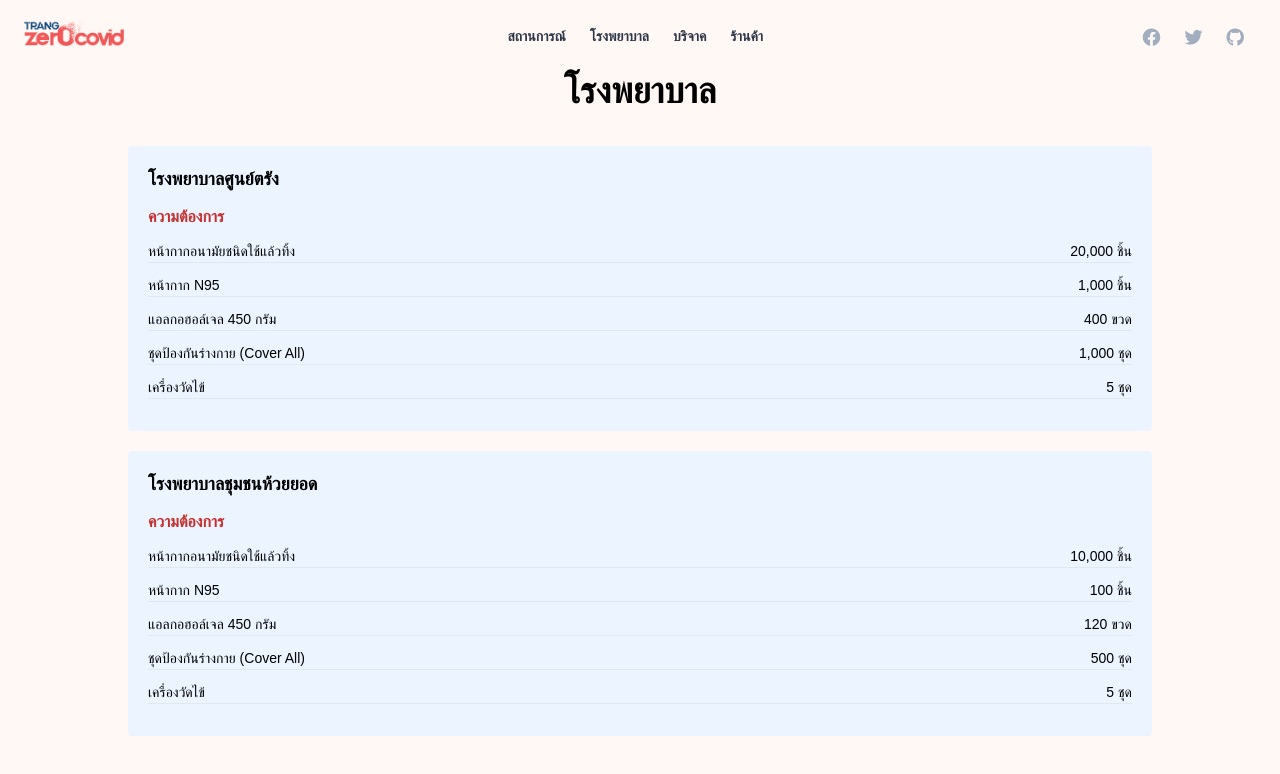
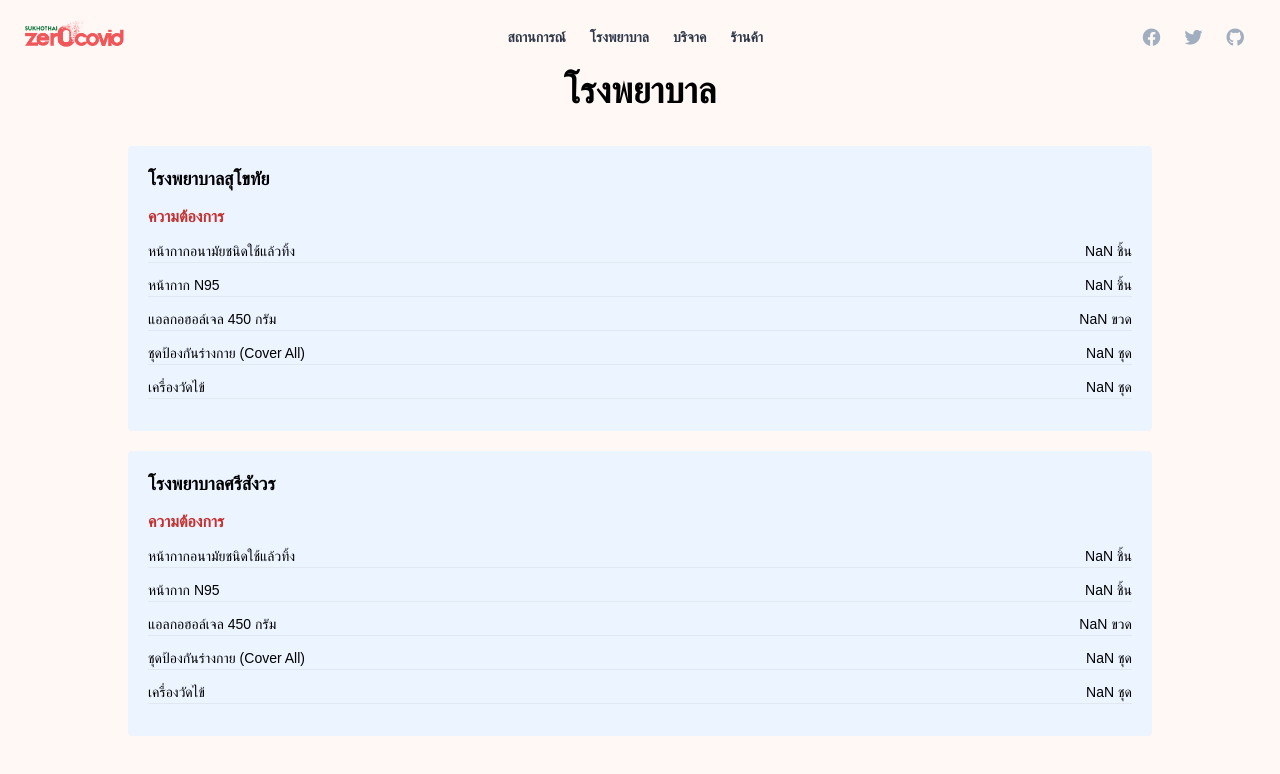
Before and after one commit to phongsakornp/zerocovid-sukhothai-web, a Gatsby site: page /hospital in a window 1280 px wide. Built offline with nearby package versions, Linux system fonts and the light colour scheme; Gatsby itself is replaced by a stand-in of ours.

Commit message:
Move 'Trang -> Sukhothai'

```diff
--- a/src/components/NavBar.js
+++ b/src/components/NavBar.js
@@ -1,7 +1,7 @@
 import React from 'react';
 import PropTypes from 'prop-types';
 
-import Logo from 'images/logo.png';
+import Logo from 'images/sukhothai-zerocovid-logo.png';
 
 const ComponentText = {
   HOME_MENU: 'สถานการณ์',
--- a/src/data/raw/city.json
+++ b/src/data/raw/city.json
@@ -1,12 +1,11 @@
 [
   { "name" : "เมือง" },
-  { "name" : "ย่านตาขาว" },
-  { "name" : "กันตัง" },
-  { "name" : "นาโยง" },
-  { "name" : "สิเกา" },
-  { "name" : "หาดสำราญ" },
-  { "name" : "ห้วยยอด" },
-  { "name" : "วังวิเศษ" },
-  { "name" : "รัษฏา" },
-  { "name" : "ปะเหลียน" }
+  { "name" : "กงไกรลาศ" },
+  { "name" : "คีรีมาศ" },
+  { "name" : "ทุ่งเสลี่ยม" },
+  { "name" : "บ้านด่านลานหอย" },
+  { "name" : "ศรีนคร" },
+  { "name" : "ศรีสำโรง" },
+  { "name" : "ศรีสัชนาลัย" },
+  { "name" : "สวรรคโลก" }
 ]
--- a/src/pages/hospital.js
+++ b/src/pages/hospital.js
@@ -33,31 +33,31 @@ const medical = {
   thermoscan: { value: 0 },
 };
 
-const trang = {
-  name: 'โรงพยาบาลศูนย์ตรัง',
+const sukhothai = {
+  name: 'โรงพยาบาลสุโขทัย',
   medicalNeed: {
     ...medical,
-    fMask: { value: 20000 },
-    n95Mask: { value: 1000 },
-    handGel: { value: 400 },
-    ppe: { value: 1000 },
-    thermoscan: { value: 5 },
+    fMask: { value: 'xxxxx' },
+    n95Mask: { value: 'xxx' },
+    handGel: { value: 'xxx' },
+    ppe: { value: 'xxx' },
+    thermoscan: { value: 'x' },
   },
 };
 
-const huayyod = {
-  name: 'โรงพยาบาลชุมชนห้วยยอด',
+const srisangworn = {
+  name: 'โรงพยาบาลศรีสังวร',
   medicalNeed: {
     ...medical,
-    fMask: { value: 10000 },
-    n95Mask: { value: 100 },
-    handGel: { value: 120 },
-    ppe: { value: 500 },
-    thermoscan: { value: 5 },
+    fMask: { value: 'xxxxx' },
+    n95Mask: { value: 'xxx' },
+    handGel: { value: 'xxx' },
+    ppe: { value: 'xxx' },
+    thermoscan: { value: 'x' },
   },
 };
 
-const hospitalList = [trang, huayyod];
+const hospitalList = [sukhothai, srisangworn];
 
 const Market = () => {
   return (
--- a/src/pages/index.js
+++ b/src/pages/index.js
@@ -6,7 +6,7 @@ import Layout from '../components/Layout';
 import Seo from '../components/Seo';
 
 const ComponentText = {
-  HERO_TITLE: 'สถานการณ์ COVID-19 จังหวัดตรัง',
+  HERO_TITLE: 'สถานการณ์ COVID-19 จังหวัดสุโขทัย',
   HERO_SUBTITLE: '',
   INFECT_TOTAL_STAT_TITLE: 'ติดเชื้อ',
   TREAT_STAT_TILE: 'กำลังรักษา',
@@ -20,7 +20,7 @@ const ComponentText = {
 
 const Api = {
   CASES_URL: 'https://covid19.th-stat.com/api/open/cases',
-  PROVINCE_ID: 15,
+  PROVINCE_ID: 66,
 };
 
 const Stat = ({
```
Also changed, not shown: src/images/sukhothai-zeroCovid-logo.png (added).
